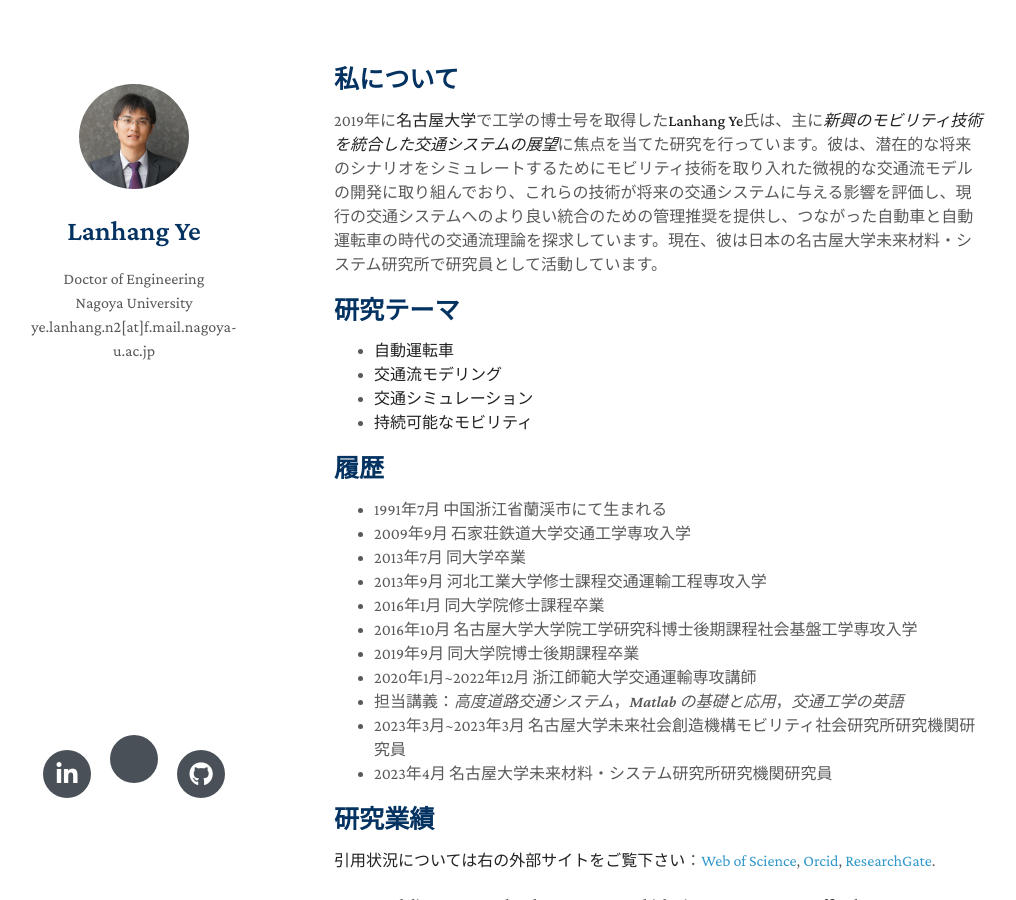
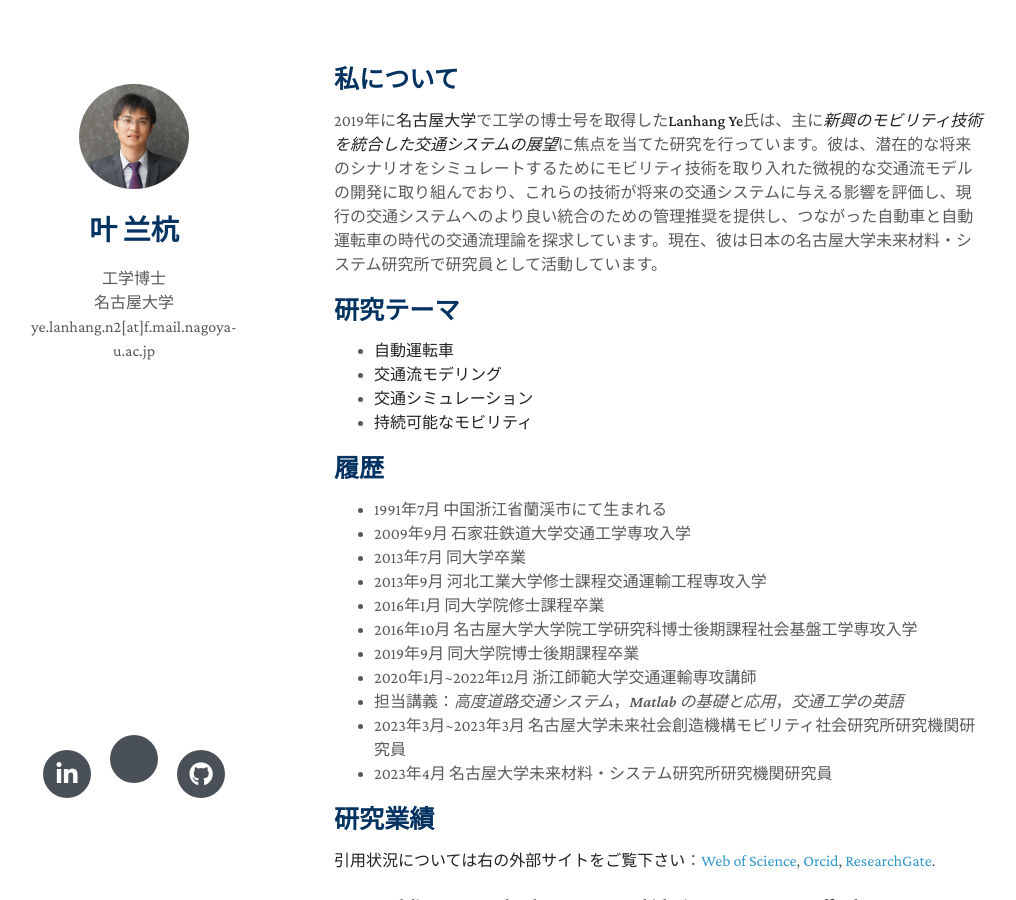
Before and after one commit to LanhangYe/homepage_jp, a Jekyll site: the page built from index.md, in a window 1280 px wide and 900 px high. Shown: the whole window, without its empty margins (136-1152 px from the left). Built offline with Jekyll 4.4.1, drawn with Linux system fonts in a browser that asks for light colours; nearby versions of some CDN libraries; a style sheet for code colours, icons or effects is not loaded; our own code applies the rules of GitHub Pages for plain Markdown files.

Commit message:
Update _config.yml

```diff
--- a/_config.yml
+++ b/_config.yml
@@ -1,6 +1,6 @@
-title: Lanhang Ye
-position: Doctor of Engineering
-affiliation: Nagoya University
+title: 叶 兰杭
+position: 工学博士
+affiliation: 名古屋大学
 email: ye.lanhang.n2[at]f.mail.nagoya-u.ac.jp
 keywords: minimal academic
 google_scholar: https://scholar.google.com/citations?user=3kXV9zcAAAAJ&hl=en
```
